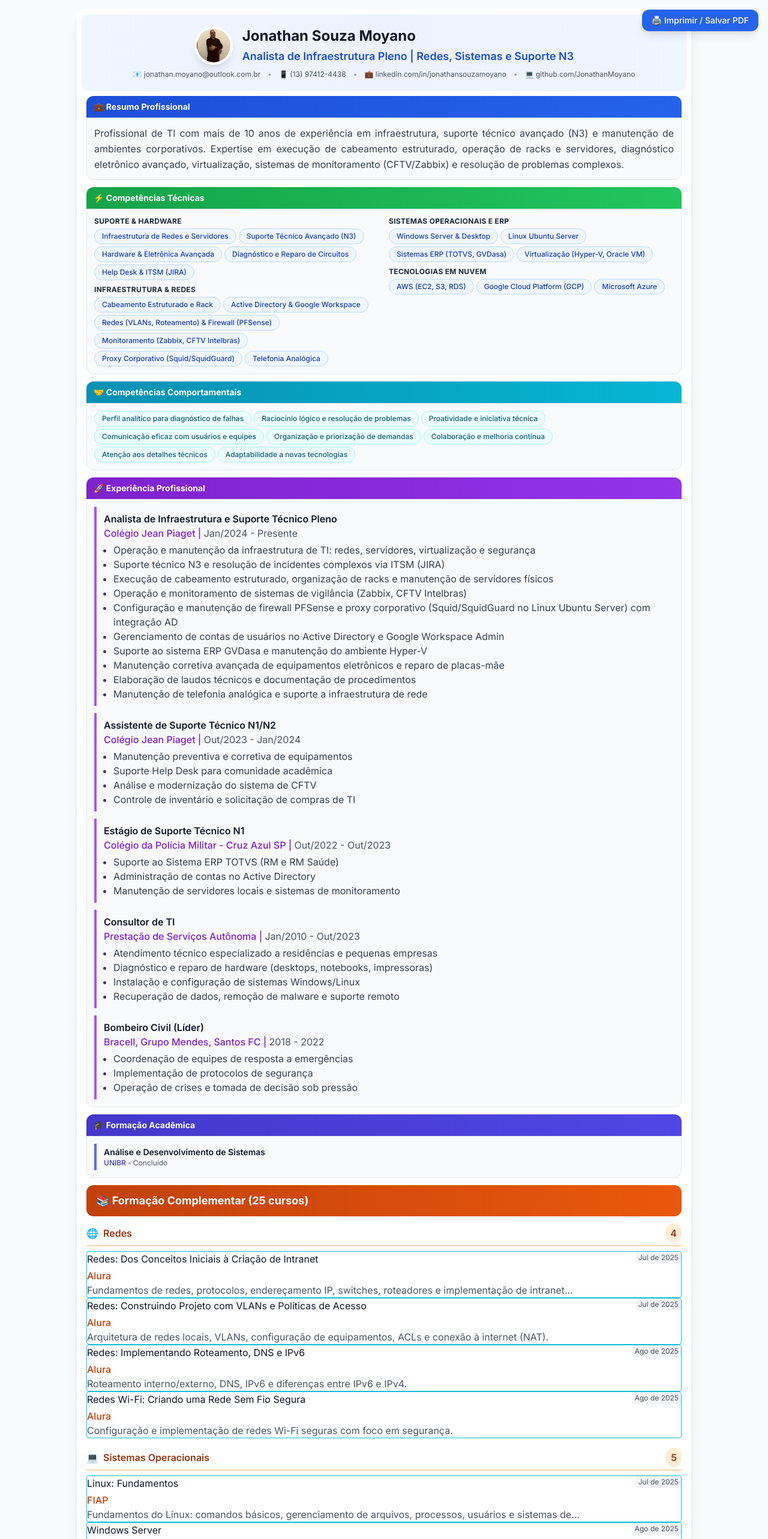
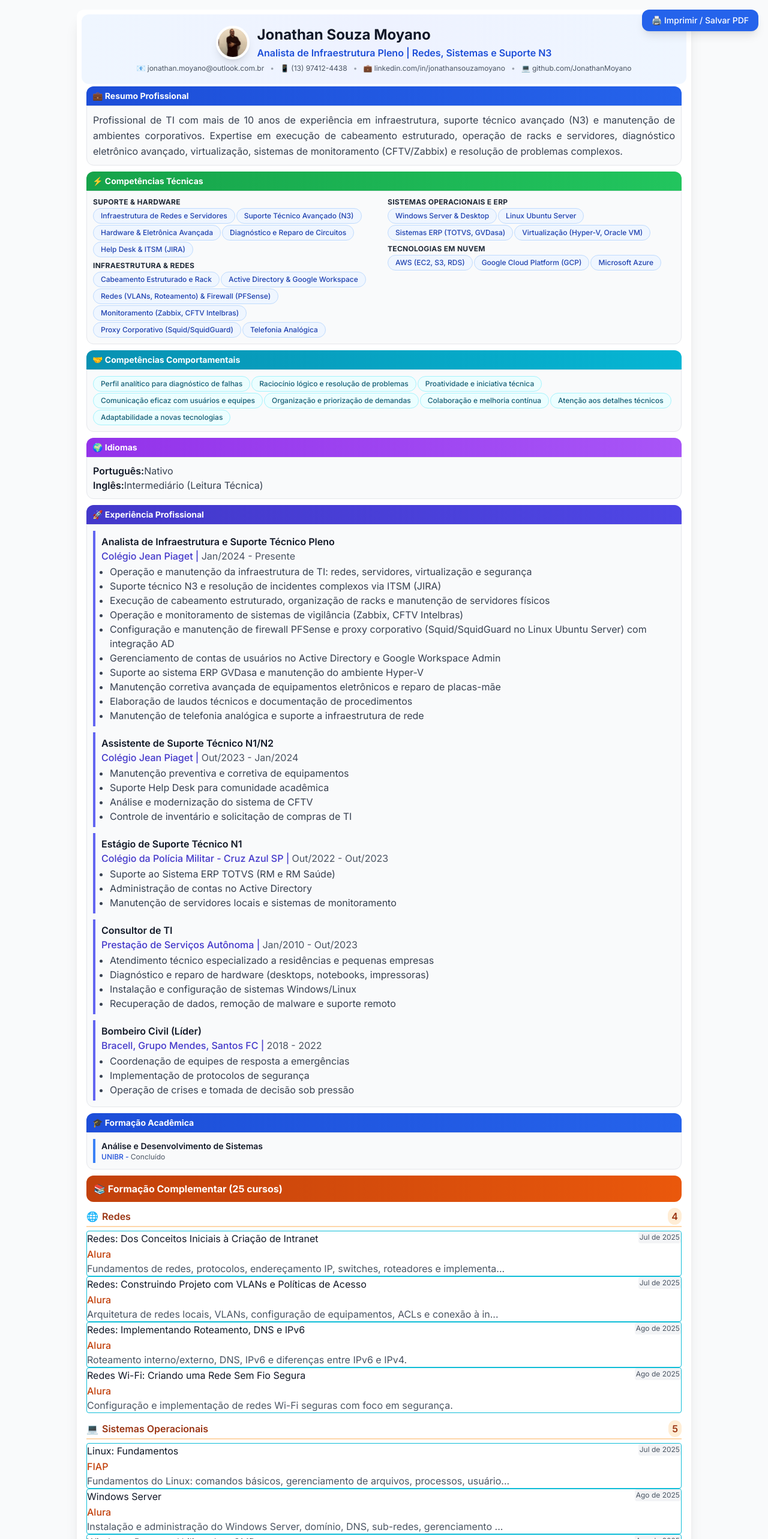
Before and after one commit to JonathanMoyano/curriculo, a Next.js app: page /imprimir in a window 1280 px wide. Shown: the top 2566 px of the page at 60% size. Built offline with nearby package versions, Linux system fonts and the light colour scheme.

Commit message:
Update imprimir.jsx

```diff
--- a/src/pages/imprimir.jsx
+++ b/src/pages/imprimir.jsx
@@ -15,8 +15,8 @@ const PrintStyles = () => (
       body {
         -webkit-print-color-adjust: exact;
         font-family: 'Inter', sans-serif;
-        font-size: 10pt;
-        line-height: 1.2;
+        font-size: 9.5pt;
+        line-height: 1.15;
         color: #1f2937;
         margin: 0;
         padding: 0;
@@ -49,7 +49,7 @@ const PrintStyles = () => (
       .page-break {
         page-break-before: always;
         margin-top: 0 !important;
-        padding-top: 0.5em !important;
+        padding-top: 0.3em !important;
       }
 
       .avoid-break {
@@ -59,151 +59,165 @@ const PrintStyles = () => (
 
       h1, h2, h3 {
         page-break-after: avoid;
-        margin-top: 0.3em;
-        margin-bottom: 0.2em;
+        margin-top: 0.25em;
+        margin-bottom: 0.15em;
       }
 
       .section-header {
         background: linear-gradient(135deg, #1e40af, #3b82f6) !important;
         color: white !important;
         margin-bottom: 0 !important;
-        font-size: 11pt !important;
+        font-size: 10.5pt !important;
         font-weight: 700 !important;
+        padding: 0.35em 0.6em !important;
       }
 
       .skill-tag {
         background: #e0f2fe !important;
         border: 1px solid #0277bd !important;
         color: #01579b !important;
-        font-size: 8pt !important;
-        padding: 0.15em 0.5em !important;
-        margin: 0.1em !important;
+        font-size: 7.5pt !important;
+        padding: 0.12em 0.45em !important;
+        margin: 0.08em !important;
       }
 
       .soft-skill-tag {
         background: #f0f9ff !important;
         border: 1px solid #0ea5e9 !important;
         color: #075985 !important;
-        font-size: 8pt !important;
-        padding: 0.15em 0.5em !important;
-        margin: 0.1em !important;
+        font-size: 7.5pt !important;
+        padding: 0.12em 0.45em !important;
+        margin: 0.08em !important;
       }
 
       /* Header mais compacto */
       .header-section {
-        margin-bottom: 0.4em !important;
+        margin-bottom: 0.35em !important;
       }
 
       .profile-photo {
-        width: 60px !important;
-        height: 60px !important;
+        width: 55px !important;
+        height: 55px !important;
       }
 
       .profile-name {
-        font-size: 18pt !important;
-        margin-bottom: 0.1em !important;
+        font-size: 17pt !important;
+        margin-bottom: 0.08em !important;
       }
 
       .profile-title {
-        font-size: 12pt !important;
-        margin-bottom: 0.2em !important;
+        font-size: 11pt !important;
+        margin-bottom: 0.15em !important;
       }
 
       .contact-info {
-        font-size: 8pt !important;
-        gap: 0.5em !important;
+        font-size: 7.5pt !important;
+        gap: 0.4em !important;
       }
 
       /* Seções mais compactas */
       .content-section {
-        margin-bottom: 0.3em !important;
+        margin-bottom: 0.25em !important;
       }
 
       .section-content {
-        padding: 0.4em !important;
-        font-size: 9pt !important;
+        padding: 0.35em !important;
+        font-size: 8.5pt !important;
       }
 
       /* Experiência mais compacta */
       .experience-item {
-        margin-bottom: 0.3em !important;
-        padding-bottom: 0.2em !important;
+        margin-bottom: 0.25em !important;
+        padding-bottom: 0.15em !important;
       }
 
       .experience-title {
-        font-size: 10pt !important;
-        margin-bottom: 0.1em !important;
+        font-size: 9.5pt !important;
+        margin-bottom: 0.08em !important;
       }
 
       .experience-company {
-        font-size: 9pt !important;
-        margin-bottom: 0.2em !important;
+        font-size: 8.5pt !important;
+        margin-bottom: 0.15em !important;
       }
 
       .experience-tasks {
-        font-size: 8pt !important;
-        line-height: 1.1 !important;
-        margin-left: 0.8em !important;
+        font-size: 7.5pt !important;
+        line-height: 1.08 !important;
+        margin-left: 0.7em !important;
       }
 
       .experience-tasks li {
-        margin-bottom: 0.05em !important;
+        margin-bottom: 0.03em !important;
       }
 
-      /* Cursos otimizados */
+      /* Idiomas */
+      .languages-section {
+        display: flex !important;
+        gap: 0.8em !important;
+        font-size: 8.5pt !important;
+      }
+
+      .language-item {
+        display: flex !important;
+        align-items: center !important;
+        gap: 0.3em !important;
+      }
+
+      /* Cursos otimizados - 3 COLUNAS */
       .courses-grid {
         display: grid !important;
-        grid-template-columns: repeat(2, 1fr) !important;
-        gap: 0.3em !important;
-        margin-bottom: 0.4em !important;
+        grid-template-columns: repeat(3, 1fr) !important;
+        gap: 0.25em !important;
+        margin-bottom: 0.3em !important;
       }
 
       .course-card {
-        padding: 0.3em !important;
+        padding: 0.25em !important;
         margin-bottom: 0 !important;
         border: 1px solid #e5e7eb !important;
-        border-radius: 4px !important;
+        border-radius: 3px !important;
       }
 
       .course-title {
-        font-size: 8pt !important;
+        font-size: 7pt !important;
         font-weight: 600 !important;
-        margin-bottom: 0.1em !important;
-        line-height: 1.1 !important;
+        margin-bottom: 0.08em !important;
+        line-height: 1.05 !important;
       }
 
       .course-institution {
-        font-size: 7pt !important;
-        margin-bottom: 0.1em !important;
+        font-size: 6.5pt !important;
+        margin-bottom: 0.08em !important;
       }
 
       .course-date {
-        font-size: 7pt !important;
+        font-size: 6.5pt !important;
       }
 
       .course-description {
-        font-size: 7pt !important;
-        line-height: 1.1 !important;
-        margin-top: 0.1em !important;
+        font-size: 6.5pt !important;
+        line-height: 1.05 !important;
+        margin-top: 0.08em !important;
       }
 
       /* Categories headers */
       .category-header {
-        font-size: 10pt !important;
-        margin-bottom: 0.3em !important;
-        margin-top: 0.4em !important;
-        padding-bottom: 0.1em !important;
+        font-size: 9.5pt !important;
+        margin-bottom: 0.25em !important;
+        margin-top: 0.35em !important;
+        padding-bottom: 0.08em !important;
       }
 
       .category-count {
-        font-size: 7pt !important;
+        font-size: 6.5pt !important;
       }
 
       /* Footer */
       .print-footer {
-        margin-top: 0.5em !important;
-        padding-top: 0.3em !important;
-        font-size: 8pt !important;
+        margin-top: 0.4em !important;
+        padding-top: 0.25em !important;
+        font-size: 7.5pt !important;
       }
     }
 
@@ -282,21 +296,21 @@ const PrintPage = () => {
 
           <div className="p-4 print-content">
             {/* Header Section - Mais Compacto */}
-            <section className="text-center mb-4 relative avoid-break header-section">
+            <section className="text-center mb-3 relative avoid-break header-section">
               <div className="absolute inset-0 bg-gradient-to-r from-blue-50 via-indigo-50 to-blue-50 rounded-lg -m-2"></div>
-              <div className="relative z-10 p-3">
-                <div className="flex items-center justify-center mb-2">
+              <div className="relative z-10 p-2.5">
+                <div className="flex items-center justify-center mb-1.5">
                   <img
                     src={cvData.profile.image}
                     alt={cvData.profile.name}
-                    className="profile-photo w-16 h-16 rounded-full border-4 border-white shadow-lg object-cover mr-4"
+                    className="profile-photo w-14 h-14 rounded-full border-4 border-white shadow-lg object-cover mr-3"
                   />
                   <div className="text-left">
-                    <h1 className="profile-name text-2xl font-bold text-gray-900 mb-1">{cvData.profile.name}</h1>
-                    <h2 className="profile-title text-lg text-blue-700 font-semibold">{cvData.profile.title}</h2>
+                    <h1 className="profile-name text-2xl font-bold text-gray-900 mb-0.5">{cvData.profile.name}</h1>
+                    <h2 className="profile-title text-base text-blue-700 font-semibold">{cvData.profile.title}</h2>
                   </div>
                 </div>
-                <div className="contact-info flex justify-center flex-wrap gap-x-3 gap-y-1 text-xs text-gray-600">
+                <div className="contact-info flex justify-center flex-wrap gap-x-2.5 gap-y-0.5 text-xs text-gray-600">
                   <span>📧 {cvData.contact.find(c => c.type === 'email')?.value}</span>
                   <span className="text-gray-400">•</span>
                   <span>📱 {cvData.contact.find(c => c.type === 'phone')?.value}</span>
@@ -309,27 +323,27 @@ const PrintPage = () => {
             </section>
 
             {/* Professional Summary */}
-            <section className="mb-3 avoid-break content-section">
-              <h3 className="text-sm font-bold text-white bg-gradient-to-r from-blue-700 to-blue-600 px-3 py-2 rounded-t-lg section-header">
+            <section className="mb-2.5 avoid-break content-section">
+              <h3 className="text-sm font-bold text-white bg-gradient-to-r from-blue-700 to-blue-600 px-2.5 py-1.5 rounded-t-lg section-header">
                 💼 Resumo Profissional
               </h3>
-              <div className="bg-gray-50 p-3 rounded-b-lg border border-gray-200 section-content">
+              <div className="bg-gray-50 p-2.5 rounded-b-lg border border-gray-200 section-content">
                 <p className="text-gray-700 leading-relaxed text-justify">{cvData.profile.summary}</p>
               </div>
             </section>
 
             {/* Skills - Layout Otimizado */}
-            <section className="mb-3 avoid-break content-section">
-              <h3 className="text-sm font-bold text-white bg-gradient-to-r from-green-600 to-green-500 px-3 py-2 rounded-t-lg section-header">
+            <section className="mb-2.5 avoid-break content-section">
+              <h3 className="text-sm font-bold text-white bg-gradient-to-r from-green-600 to-green-500 px-2.5 py-1.5 rounded-t-lg section-header">
                 ⚡ Competências Técnicas
               </h3>
-              <div className="bg-gray-50 p-3 rounded-b-lg border border-gray-200 space-y-3 section-content">
-                <div className="grid grid-cols-2 gap-4">
+              <div className="bg-gray-50 p-2.5 rounded-b-lg border border-gray-200 space-y-2.5 section-content">
+                <div className="grid grid-cols-2 gap-3">
                   {/* Coluna 1 */}
-                  <div className="space-y-2">
+                  <div className="space-y-1.5">
                     <div>
-                      <h4 className="text-xs font-bold text-gray-800 mb-1 uppercase tracking-wide">Suporte & Hardware</h4>
-                      <div className="flex flex-wrap gap-1">
+                      <h4 className="text-xs font-bold text-gray-800 mb-0.5 uppercase tracking-wide">Suporte & Hardware</h4>
+                      <div className="flex flex-wrap gap-0.5">
                         {cvData.skills.principal.map((skill, index) => (
                           <SkillTag key={index} skill={skill} />
                         ))}
@@ -337,8 +351,8 @@ const PrintPage = () => {
                     </div>
 
                     <div>
-                      <h4 className="text-xs font-bold text-gray-800 mb-1 uppercase tracking-wide">Infraestrutura & Redes</h4>
-                      <div className="flex flex-wrap gap-1">
+                      <h4 className="text-xs font-bold text-gray-800 mb-0.5 uppercase tracking-wide">Infraestrutura & Redes</h4>
+                      <div className="flex flex-wrap gap-0.5">
                         {cvData.skills.infraestrutura.map((skill, index) => (
                           <SkillTag key={index} skill={skill} />
                         ))}
@@ -347,10 +361,10 @@ const PrintPage = () => {
                   </div>
 
                   {/* Coluna 2 */}
-                  <div className="space-y-2">
+                  <div className="space-y-1.5">
                     <div>
-                      <h4 className="text-xs font-bold text-gray-800 mb-1 uppercase tracking-wide">Sistemas Operacionais e ERP</h4>
-                      <div className="flex flex-wrap gap-1">
+                      <h4 className="text-xs font-bold text-gray-800 mb-0.5 uppercase tracking-wide">Sistemas Operacionais e ERP</h4>
+                      <div className="flex flex-wrap gap-0.5">
                         {cvData.skills.sistemas.map((skill, index) => (
                           <SkillTag key={index} skill={skill} />
                         ))}
@@ -358,8 +372,8 @@ const PrintPage = () => {
                     </div>
 
                     <div>
-                      <h4 className="text-xs font-bold text-gray-800 mb-1 uppercase tracking-wide">Tecnologias em Nuvem</h4>
-                      <div className="flex flex-wrap gap-1">
+                      <h4 className="text-xs font-bold text-gray-800 mb-0.5 uppercase tracking-wide">Tecnologias em Nuvem</h4>
+                      <div className="flex flex-wrap gap-0.5">
                         {cvData.skills.nuvem.map((skill, index) => (
                           <SkillTag key={index} skill={skill} />
                         ))}
@@ -371,12 +385,12 @@ const PrintPage = () => {
             </section>
 
             {/* Soft Skills */}
-            <section className="mb-3 avoid-break content-section">
-              <h3 className="text-sm font-bold text-white bg-gradient-to-r from-cyan-600 to-cyan-500 px-3 py-2 rounded-t-lg section-header">
+            <section className="mb-2.5 avoid-break content-section">
+              <h3 className="text-sm font-bold text-white bg-gradient-to-r from-cyan-600 to-cyan-500 px-2.5 py-1.5 rounded-t-lg section-header">
                 🤝 Competências Comportamentais
               </h3>
-              <div className="bg-gray-50 p-3 rounded-b-lg border border-gray-200 section-content">
-                <div className="flex flex-wrap gap-1">
+              <div className="bg-gray-50 p-2.5 rounded-b-lg border border-gray-200 section-content">
+                <div className="flex flex-wrap gap-0.5">
                   {cvData.softSkills.map((skill, index) => (
                     <SoftSkillTag key={index} skill={skill} />
                   ))}
@@ -384,19 +398,36 @@ const PrintPage = () => {
               </div>
             </section>
 
+            {/* Languages Section */}
+            <section className="mb-2.5 avoid-break content-section">
+              <h3 className="text-sm font-bold text-white bg-gradient-to-r from-purple-600 to-purple-500 px-2.5 py-1.5 rounded-t-lg section-header">
+                🌍 Idiomas
+              </h3>
+              <div className="bg-gray-50 p-2.5 rounded-b-lg border border-gray-200 section-content">
+                <div className="languages-section">
+                  {cvData.languages.map((lang, index) => (
+                    <div key={index} className="language-item">
+                      <span className="font-semibold text-gray-900">{lang.language}:</span>
+                      <span className="text-gray-700">{lang.level}</span>
+                    </div>
+                  ))}
+                </div>
+              </div>
+            </section>
+
             {/* Professional Experience */}
-            <section className="mb-3 content-section">
-              <h3 className="text-sm font-bold text-white bg-gradient-to-r from-purple-700 to-purple-600 px-3 py-2 rounded-t-lg section-header">
+            <section className="mb-2.5 content-section">
+              <h3 className="text-sm font-bold text-white bg-gradient-to-r from-indigo-700 to-indigo-600 px-2.5 py-1.5 rounded-t-lg section-header">
                 🚀 Experiência Profissional
               </h3>
-              <div className="bg-gray-50 p-3 rounded-b-lg border border-gray-200 space-y-3 section-content">
+              <div className="bg-gray-50 p-2.5 rounded-b-lg border border-gray-200 space-y-2.5 section-content">
                 {cvData.experience.map((job, index) => (
-                  <div key={index} className="border-l-4 border-purple-500 pl-3 py-2 avoid-break experience-item">
+                  <div key={index} className="border-l-4 border-indigo-500 pl-2.5 py-1.5 avoid-break experience-item">
                     <h4 className="experience-title font-semibold text-gray-900">{job.role}</h4>
-                    <p className="experience-company font-medium text-purple-700">
+                    <p className="experience-company font-medium text-indigo-700">
                       {job.company} | <span className="text-gray-600 font-normal">{job.period}</span>
                     </p>
-                    <ul className="experience-tasks list-disc pl-4 mt-1 text-gray-700 space-y-0">
+                    <ul className="experience-tasks list-disc pl-3.5 mt-0.5 text-gray-700 space-y-0">
                       {job.tasks.map((task, taskIndex) => (
                         <li key={taskIndex}>{task}</li>
                       ))}
@@ -407,15 +438,15 @@ const PrintPage = () => {
             </section>
 
             {/* Education */}
-            <section className="mb-3 avoid-break content-section">
-              <h3 className="text-sm font-bold text-white bg-gradient-to-r from-indigo-700 to-indigo-600 px-3 py-2 rounded-t-lg section-header">
+            <section className="mb-2.5 avoid-break content-section">
+              <h3 className="text-sm font-bold text-white bg-gradient-to-r from-blue-700 to-blue-600 px-2.5 py-1.5 rounded-t-lg section-header">
                 🎓 Formação Acadêmica
               </h3>
-              <div className="bg-gray-50 p-3 rounded-b-lg border border-gray-200 section-content">
+              <div className="bg-gray-50 p-2.5 rounded-b-lg border border-gray-200 section-content">
                 {cvData.education.map((edu, index) => (
-                  <div key={index} className="border-l-4 border-indigo-500 pl-3 py-1">
+                  <div key={index} className="border-l-4 border-blue-500 pl-2.5 py-0.5">
                     <h4 className="text-sm font-semibold text-gray-900">{edu.degree}</h4>
-                    <p className="font-medium text-indigo-700 text-xs">
+                    <p className="font-medium text-blue-700 text-xs">
                       {edu.institution} - <span className="text-gray-600 font-normal">{edu.status}</span>
                     </p>
                   </div>
@@ -426,18 +457,18 @@ const PrintPage = () => {
             {/* Page Break for Courses */}
             <div className="page-break"></div>
 
-            {/* Detailed Courses Section - Otimizada */}
+            {/* Detailed Courses Section - 3 COLUNAS */}
             <section>
-              <h3 className="text-lg font-bold text-white bg-gradient-to-r from-orange-700 to-orange-600 px-4 py-3 rounded-lg section-header mb-3">
+              <h3 className="text-base font-bold text-white bg-gradient-to-r from-orange-700 to-orange-600 px-3 py-2.5 rounded-lg section-header mb-2.5">
                 📚 Formação Complementar ({cvData.courses.length} cursos)
               </h3>
 
-              <div className="space-y-4">
+              <div className="space-y-3">
                 {sortedCategories.map(([category, courses]) => (
                   <div key={category} className="avoid-break">
-                    <h4 className="category-header font-semibold text-orange-800 border-b-2 border-orange-200 pb-1 flex items-center justify-between">
+                    <h4 className="category-header font-semibold text-orange-800 border-b-2 border-orange-200 pb-0.5 flex items-center justify-between">
                       <span className="flex items-center">
-                        <span className="mr-2">
+                        <span className="mr-1.5">
                           {category === 'Redes' && '🌐'}
                           {category === 'Sistemas Operacionais' && '💻'}
                           {category === 'Cloud Computing' && '☁️'}
@@ -449,12 +480,12 @@ const PrintPage = () => {
                         </span>
                         {category === 'Cloud Computing' ? 'Cloud Computing & Virtualização' : category}
                       </span>
-                      <span className="category-count bg-orange-100 text-orange-800 px-2 py-1 rounded-full">
+                      <span className="category-count bg-orange-100 text-orange-800 px-1.5 py-0.5 rounded-full">
                         {courses.length}
                       </span>
                     </h4>
 
-                    <div className="courses-grid mt-2">
+                    <div className="courses-grid mt-1.5">
                       {courses
                         .sort((a, b) => {
                           const dateA = new Date(a.date.replace(/de /g, ''));
@@ -463,11 +494,11 @@ const PrintPage = () => {
                         })
                         .map((course, index) => (
                         <div key={index} className="course-card bg-white border rounded avoid-break">
-                          <div className="flex justify-between items-start mb-1">
-                            <h5 className="course-title text-gray-900 flex-1 pr-1">
+                          <div className="flex justify-between items-start mb-0.5">
+                            <h5 className="course-title text-gray-900 flex-1 pr-0.5">
                               {course.title}
                             </h5>
-                            <span className="course-date text-gray-600 whitespace-nowrap bg-gray-100 px-1 py-0.5 rounded text-xs">
+                            <span className="course-date text-gray-600 whitespace-nowrap bg-gray-100 px-0.5 py-0.5 rounded text-xs">
                               {course.date}
                             </span>
                           </div>
@@ -478,8 +509,8 @@ const PrintPage = () => {
 
                           {course.description && course.description.length > 0 && (
                             <p className="course-description text-gray-600">
-                              {course.description.length > 100
-                                ? course.description.substring(0, 100) + '...'
+                              {course.description.length > 85
+                                ? course.description.substring(0, 85) + '...'
                                 : course.description}
                             </p>
                           )}
@@ -492,7 +523,7 @@ const PrintPage = () => {
             </section>
 
             {/* Footer */}
-            <footer className="print-footer mt-4 pt-3 border-t border-gray-200 text-center text-gray-500">
+            <footer className="print-footer mt-3 pt-2.5 border-t border-gray-200 text-center text-gray-500">
               <div className="flex justify-between items-center">
                 <p>📅 Atualizado em {new Date().toLocaleDateString('pt-BR', { year: 'numeric', month: 'long', day: 'numeric' })}</p>
                 <p>📊 Total: <strong>{cvData.courses.length} cursos concluídos</strong></p>
```
